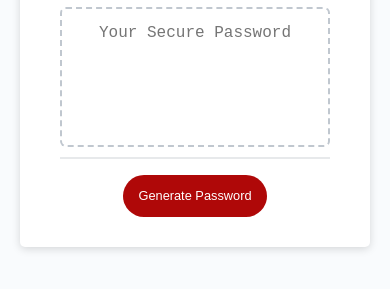
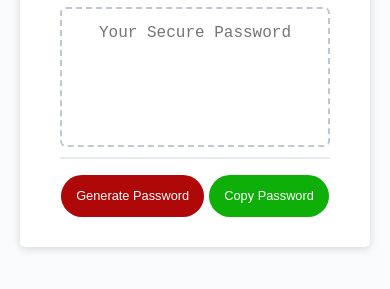
Before and after one commit to EsotericZ/password-gen, a plain HTML site: page index.html in a window 390 px wide. Shown: the part 309-598 px from the top of the page. Drawn offline with Linux system fonts and the light colour scheme.

Commit message:
added copy to clipboard button

```diff
--- a/assets/css/style.css
+++ b/assets/css/style.css
@@ -88,6 +88,22 @@ header {
   cursor: pointer;
 }
 
+.cbtn {
+  border: none;
+  background-color: rgb(14, 175, 8);
+  border-radius: 25px;
+  box-shadow: rgba(0, 0, 0, 0.1) 0px 1px 6px 0px rgba(0, 0, 0, 0.2) 0px 1px 1px
+    0px;
+  color: hsl(0, 0%, 100%);
+  display: inline-block;
+  font-size: 22px;
+  line-height: 22px;
+  margin: 16px 16px 16px 20px;
+  padding: 14px 34px;
+  text-align: center;
+  cursor: pointer;
+}
+
 button[disabled] {
   cursor: default;
   background: #c0c7cf;
@@ -125,6 +141,12 @@ button[disabled] {
     padding: 10px 15px;
   }
 
+  .cbtn {
+    font-size: 1rem;
+    margin: 16px 0px 0px 0px;
+    padding: 10px 15px;
+  }
+
   #password {
     font-size: 1rem;
   }
@@ -134,4 +156,8 @@ button[disabled] {
   .btn {
     font-size: 0.8rem;
   }
+
+  .cbtn {
+    font-size: 0.8rem;
+  }
 }
--- a/assets/js/script.js
+++ b/assets/js/script.js
@@ -1,4 +1,5 @@
 var generateBtn = document.querySelector("#generate");
+let globalpass = ""
 
 // FILL IN #password INPUT WITH THE PASSWORD CREATED IN generatePassword
 function writePassword() {
@@ -7,6 +8,9 @@ function writePassword() {
   var passwordText = document.querySelector("#password");
 
   passwordText.value = password;
+  globalpass = passwordText.value;
+
+  return globalpass;
 }
 
 // GENERATE PASSWORD
@@ -105,3 +109,14 @@ function generatePassword() {
 
 // Add event listener to generate button
 generateBtn.addEventListener("click", writePassword);
+
+// COPY THE PASSWORD TO THE CLIPBOARD
+function copyPassword() {
+
+  navigator.clipboard.writeText(globalpass);
+  if (globalpass === "") {
+    alert("You Must Generate a Password First")
+  } else {
+    alert(`Copied The Password: \n${globalpass} \nTo The Clipboard`);
+  }
+}
--- a/index.html
+++ b/index.html
@@ -26,6 +26,7 @@
         </div>
         <div class="card-footer">
           <button id="generate" class="btn">Generate Password</button>
+          <button onclick="copyPassword()" class="cbtn">Copy Password</button>
         </div>
       </div>
     </div>
```
